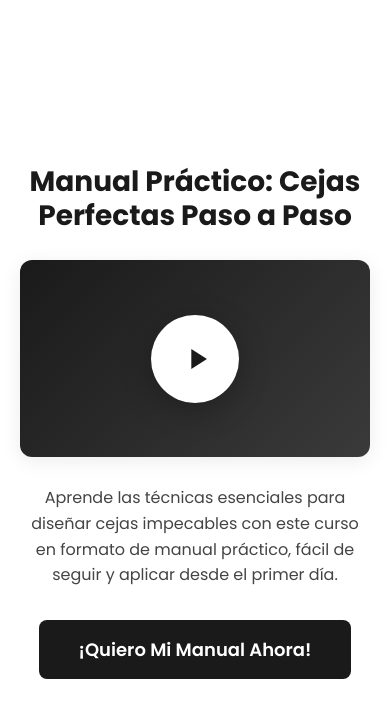
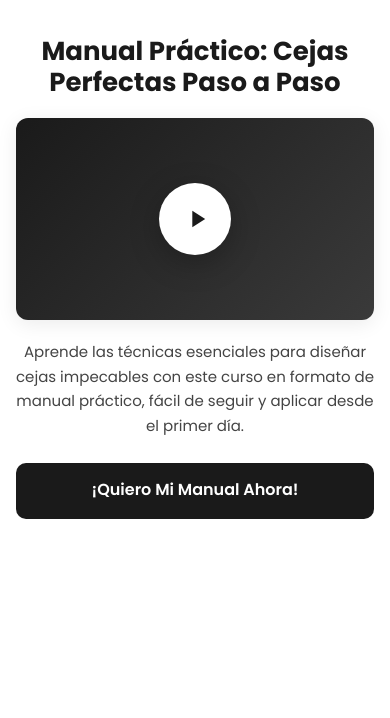
Before and after one commit to thiagobarber/testepresell, a plain HTML site: page index.html in a window 390 px wide. Drawn offline with Linux system fonts and the light colour scheme.

Commit message:
Update index.html

```diff
--- a/index.html
+++ b/index.html
@@ -7,6 +7,10 @@
   <link href="https://fonts.googleapis.com/css2?family=Poppins:wght@400;600;700&display=swap" rel="stylesheet">
   <style>
     * { margin: 0; padding: 0; box-sizing: border-box; }
+    html {
+      -webkit-text-size-adjust: 100%;
+      text-size-adjust: 100%;
+    }
     body {
       font-family: 'Poppins', sans-serif;
       background: #FFFFFF;
@@ -15,7 +19,9 @@
       justify-content: center;
       align-items: center;
       min-height: 100vh;
-      padding: 48px 20px;
+      min-height: 100svh;
+      padding: 40px 16px;
+      overflow-x: hidden;
     }
     .container {
       width: 100%;
@@ -23,18 +29,19 @@
       text-align: center;
     }
     h1 {
-      font-size: clamp(28px, 5vw, 44px);
+      font-size: clamp(26px, 6vw, 44px);
       font-weight: 700;
       line-height: 1.2;
-      margin-bottom: 28px;
+      margin-bottom: 24px;
       color: #1A1A1A;
+      overflow-wrap: break-word;
     }
     .video-wrapper {
       position: relative;
       width: 100%;
-      padding-bottom: 56.25%;
-      margin-bottom: 28px;
-      border-radius: 12px;
+      aspect-ratio: 16 / 9;
+      margin-bottom: 24px;
+      border-radius: 14px;
       overflow: hidden;
       background: linear-gradient(135deg, #1a1a1a 0%, #3a3a3a 100%);
       box-shadow: 0 4px 20px rgba(0, 0, 0, 0.08);
@@ -52,8 +59,8 @@
       top: 50%;
       left: 50%;
       transform: translate(-50%, -50%);
-      width: 88px;
-      height: 88px;
+      width: 84px;
+      height: 84px;
       border-radius: 50%;
       border: none;
       background: #FFFFFF;
@@ -65,45 +72,90 @@
       box-shadow: 0 8px 30px rgba(0, 0, 0, 0.25);
       transition: transform 0.2s ease, box-shadow 0.2s ease;
       z-index: 2;
+      -webkit-tap-highlight-color: transparent;
     }
     .play-button:hover {
       transform: translate(-50%, -50%) scale(1.06);
       box-shadow: 0 12px 36px rgba(0, 0, 0, 0.3);
+    }
+    .play-button:active {
+      transform: translate(-50%, -50%) scale(0.98);
     }
     .play-button:focus-visible {
       outline: 3px solid #FFFFFF;
       outline-offset: 4px;
     }
     .play-button svg {
-      width: 34px;
-      height: 34px;
+      width: 32px;
+      height: 32px;
       margin-left: 4px;
     }
     .subheadline {
-      font-size: clamp(16px, 2.4vw, 20px);
+      font-size: clamp(15px, 3.8vw, 20px);
       font-weight: 400;
-      line-height: 1.6;
+      line-height: 1.65;
       color: #444444;
-      margin-bottom: 32px;
+      margin: 0 auto 28px;
       max-width: 680px;
-      margin-left: auto;
-      margin-right: auto;
+      overflow-wrap: break-word;
     }
     .cta {
-      display: inline-block;
+      display: inline-flex;
+      align-items: center;
+      justify-content: center;
       background: #1A1A1A;
       color: #FFFFFF;
       font-family: 'Poppins', sans-serif;
-      font-size: 18px;
+      font-size: 17px;
       font-weight: 600;
+      line-height: 1.3;
       text-decoration: none;
-      padding: 16px 40px;
-      border-radius: 8px;
+      padding: 16px 32px;
+      border-radius: 10px;
+      min-height: 56px;
+      width: min(100%, 360px);
       transition: background 0.2s ease, transform 0.2s ease;
+      -webkit-tap-highlight-color: transparent;
     }
     .cta:hover {
       background: #333333;
       transform: translateY(-1px);
+    }
+    .cta:active {
+      transform: translateY(0);
+    }
+    @media (max-width: 480px) {
+      body {
+        padding: 28px 16px;
+        align-items: flex-start;
+      }
+      .container {
+        padding-top: 8px;
+      }
+      h1 {
+        margin-bottom: 20px;
+      }
+      .video-wrapper {
+        margin-bottom: 20px;
+        border-radius: 12px;
+      }
+      .play-button {
+        width: 72px;
+        height: 72px;
+      }
+      .play-button svg {
+        width: 28px;
+        height: 28px;
+        margin-left: 3px;
+      }
+      .subheadline {
+        margin-bottom: 24px;
+      }
+      .cta {
+        width: 100%;
+        font-size: 16px;
+        padding: 16px 24px;
+      }
     }
   </style>
 </head>
```
